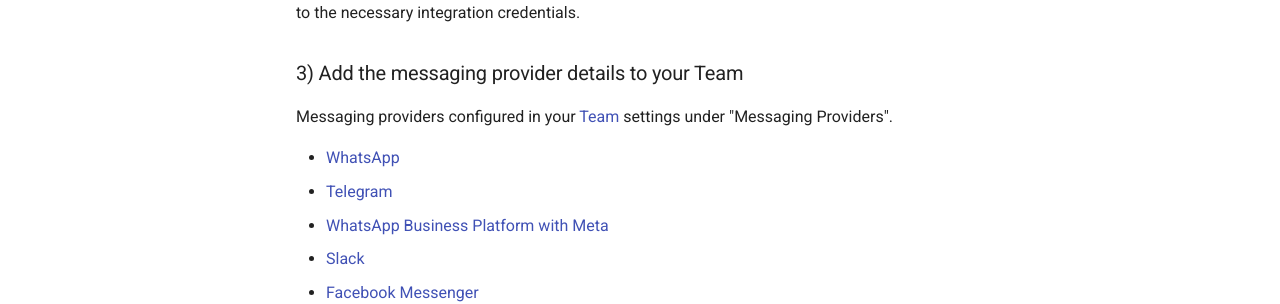
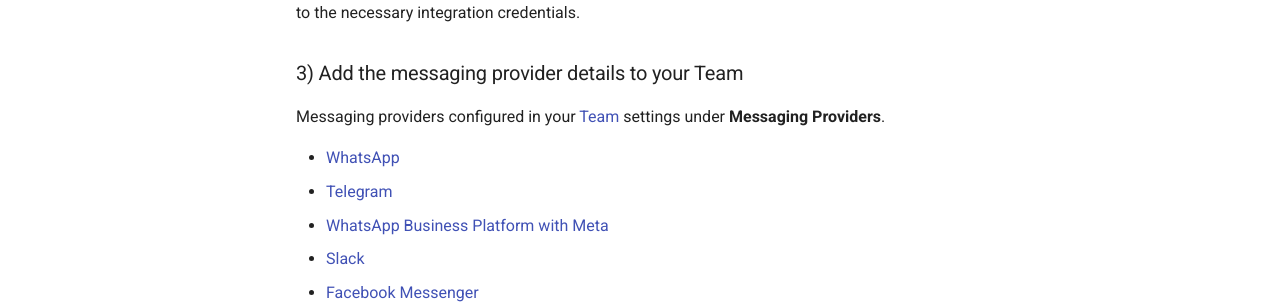
Before and after one commit to dimagi/open-chat-studio-docs, an MkDocs documentation site: the page built from docs/tutorials/configure_msg_providers.md, in a window 1280 px wide and 1132 px high. Shown: the part 612-916 px from the top of the window. Built offline with MkDocs 1.6.1 and Material for MkDocs 9.7.7, drawn with Linux system fonts in a browser that asks for light colours; a script that is not in the unit is left out; comment, search, counter and statistics services are not loaded.

Commit message:
Fix for rule: Names of UI controls the reader clicks or selects are bold.

```diff
--- a/docs/tutorials/configure_msg_providers.md
+++ b/docs/tutorials/configure_msg_providers.md
@@ -15,7 +15,7 @@
 
 ### 3) Add the messaging provider details to your Team
 
-Messaging providers configured in your [Team](../concepts/team/index.md) settings under "Messaging Providers".
+Messaging providers configured in your [Team](../concepts/team/index.md) settings under **Messaging Providers**.
 
 - [WhatsApp](../how-to/deploy_to_different_channels.md#whatsapp)
 - [Telegram](../how-to/deploy_to_different_channels.md#telegram)
```
Also changed, not shown: docs/tutorials/configure_llm_providers.md (+1 -1 lines).
